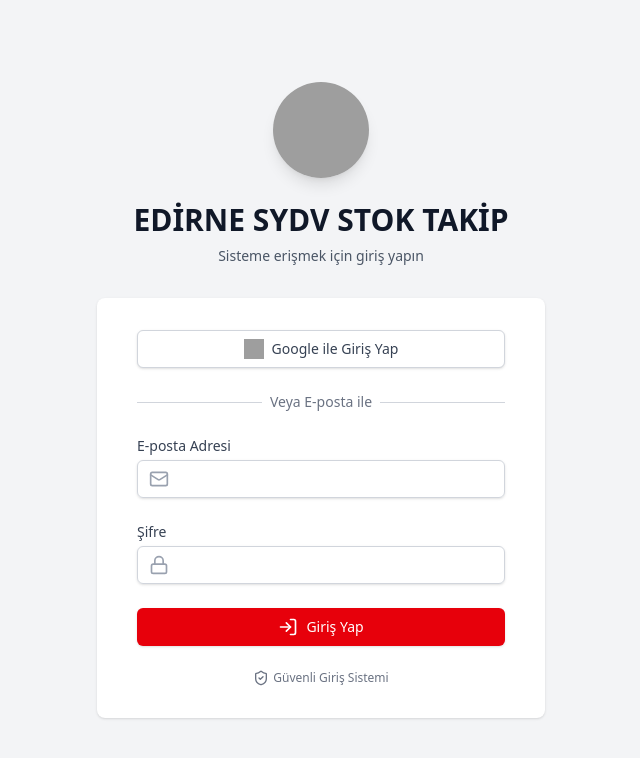
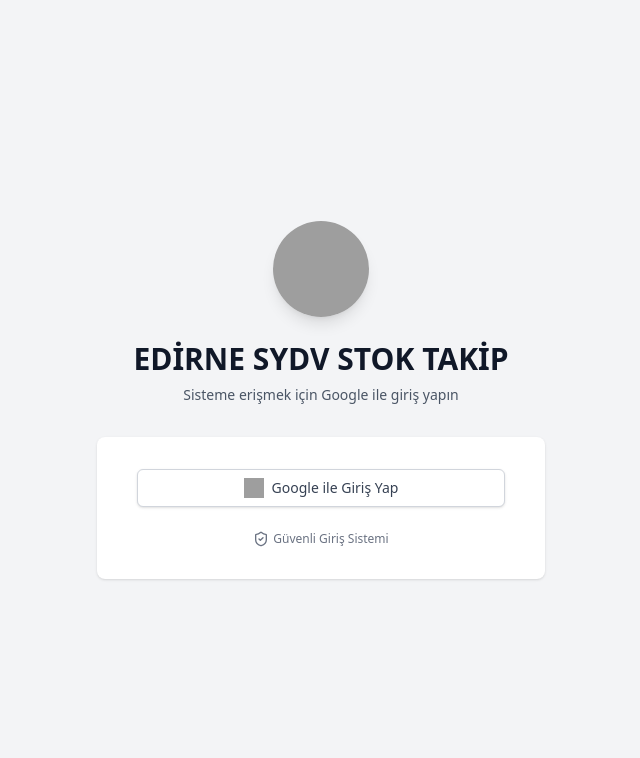
Before and after one commit to gokhanSucsuz/Edirne-sydv-stok-yonetim-sistemi, a React (Vite) app: page /login in a window 1280 px wide. Shown: the top 758 px of the page, without its empty margins (319-959 px from the left). Built offline with nearby package versions, Linux system fonts and the light colour scheme; no server answers; grey boxes are pictures that could not be loaded.

Commit message:
feat: Enforce Google login and redirect on logout
The email/password login flow has been removed, enforcing that users must first log in with Google.

Additionally, a redirect to the login page has been implemented upon user logout.

```diff
--- a/src/contexts/AuthContext.tsx
+++ b/src/contexts/AuthContext.tsx
@@ -65,6 +65,10 @@ export function AuthProvider({ children }: { children: React.ReactNode }) {
   };
 
   const loginWithEmail = async (email: string, pass: string) => {
+    // Google ile giriş yapılmış olmalı
+    if (!user || user.email !== AUTHORIZED_EMAIL) {
+      throw new Error('Öncelikle Google ile giriş yapmalısınız.');
+    }
     await signInWithEmailAndPassword(auth, email, pass);
   };
 
@@ -105,6 +109,7 @@ export function AuthProvider({ children }: { children: React.ReactNode }) {
 
   const logout = async () => {
     await signOut(auth);
+    window.location.href = '/login';
   };
 
   return (
--- a/src/pages/Login.tsx
+++ b/src/pages/Login.tsx
@@ -22,19 +22,6 @@ export default function Login() {
     }
   };
 
-  const handleEmailLogin = async (e: React.FormEvent) => {
-    e.preventDefault();
-    setLoading(true);
-    setError('');
-    try {
-      await loginWithEmail(email, password);
-    } catch (err: any) {
-      setError('E-posta veya şifre hatalı.');
-    } finally {
-      setLoading(false);
-    }
-  };
-
   return (
     <div className="min-h-screen bg-gray-100 flex flex-col justify-center py-12 sm:px-6 lg:px-8">
       <div className="sm:mx-auto sm:w-full sm:max-w-md">
@@ -45,7 +32,7 @@ export default function Login() {
           EDİRNE SYDV STOK TAKİP
         </h2>
         <p className="mt-2 text-center text-sm text-gray-600">
-          Sisteme erişmek için giriş yapın
+          Sisteme erişmek için Google ile giriş yapın
         </p>
       </div>
 
@@ -66,60 +53,6 @@ export default function Login() {
               <img src="https://www.gstatic.com/firebasejs/ui/2.0.0/images/auth/google.svg" className="w-5 h-5 mr-2" alt="Google" />
               Google ile Giriş Yap
             </button>
-
-            <div className="relative">
-              <div className="absolute inset-0 flex items-center">
-                <div className="w-full border-t border-gray-300" />
-              </div>
-              <div className="relative flex justify-center text-sm">
-                <span className="px-2 bg-white text-gray-500">Veya E-posta ile</span>
-              </div>
-            </div>
-
-            <form className="space-y-6" onSubmit={handleEmailLogin}>
-              <div>
-                <label className="block text-sm font-medium text-gray-700">E-posta Adresi</label>
-                <div className="mt-1 relative">
-                  <div className="absolute inset-y-0 left-0 pl-3 flex items-center pointer-events-none">
-                    <Mail className="h-5 w-5 text-gray-400" />
-                  </div>
-                  <input
-                    type="email"
-                    required
-                    value={email}
-                    onChange={(e) => setEmail(e.target.value)}
-                    className="appearance-none block w-full pl-10 px-3 py-2 border border-gray-300 rounded-md shadow-sm placeholder-gray-400 focus:outline-none focus:ring-red-500 focus:border-red-500 sm:text-sm"
-                  />
-                </div>
-              </div>
-
-              <div>
-                <label className="block text-sm font-medium text-gray-700">Şifre</label>
-                <div className="mt-1 relative">
-                  <div className="absolute inset-y-0 left-0 pl-3 flex items-center pointer-events-none">
-                    <Lock className="h-5 w-5 text-gray-400" />
-                  </div>
-                  <input
-                    type="password"
-                    required
-                    value={password}
-                    onChange={(e) => setPassword(e.target.value)}
-                    className="appearance-none block w-full pl-10 px-3 py-2 border border-gray-300 rounded-md shadow-sm placeholder-gray-400 focus:outline-none focus:ring-red-500 focus:border-red-500 sm:text-sm"
-                  />
-                </div>
-              </div>
-
-              <div>
-                <button
-                  type="submit"
-                  disabled={loading}
-                  className="w-full flex justify-center py-2 px-4 border border-transparent rounded-md shadow-sm text-sm font-medium text-white bg-red-600 hover:bg-red-700 focus:outline-none focus:ring-2 focus:ring-offset-2 focus:ring-red-500"
-                >
-                  <LogIn className="w-5 h-5 mr-2" />
-                  Giriş Yap
-                </button>
-              </div>
-            </form>
           </div>
 
           <div className="mt-6">
```
Also changed, not shown: vercel.json (deleted).
